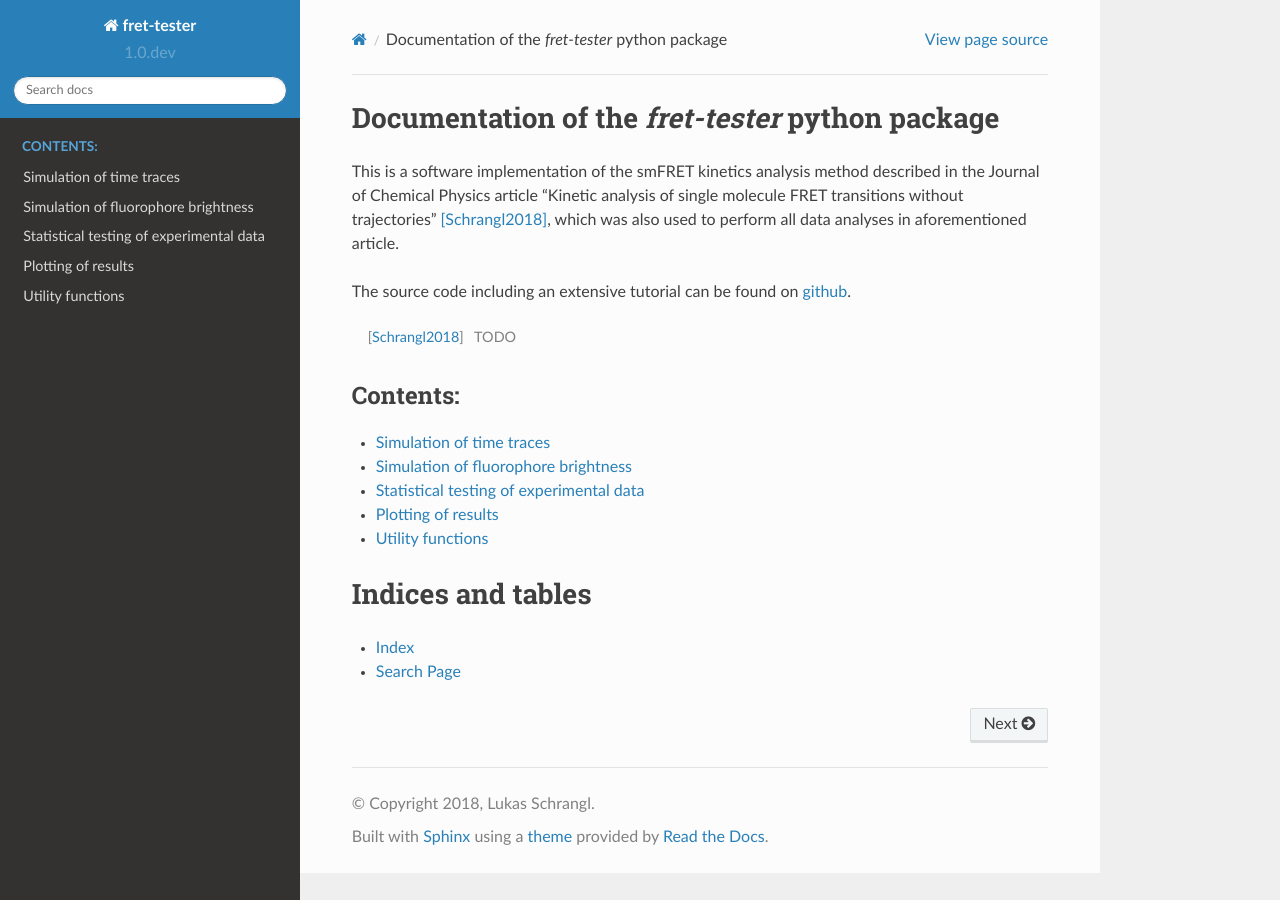
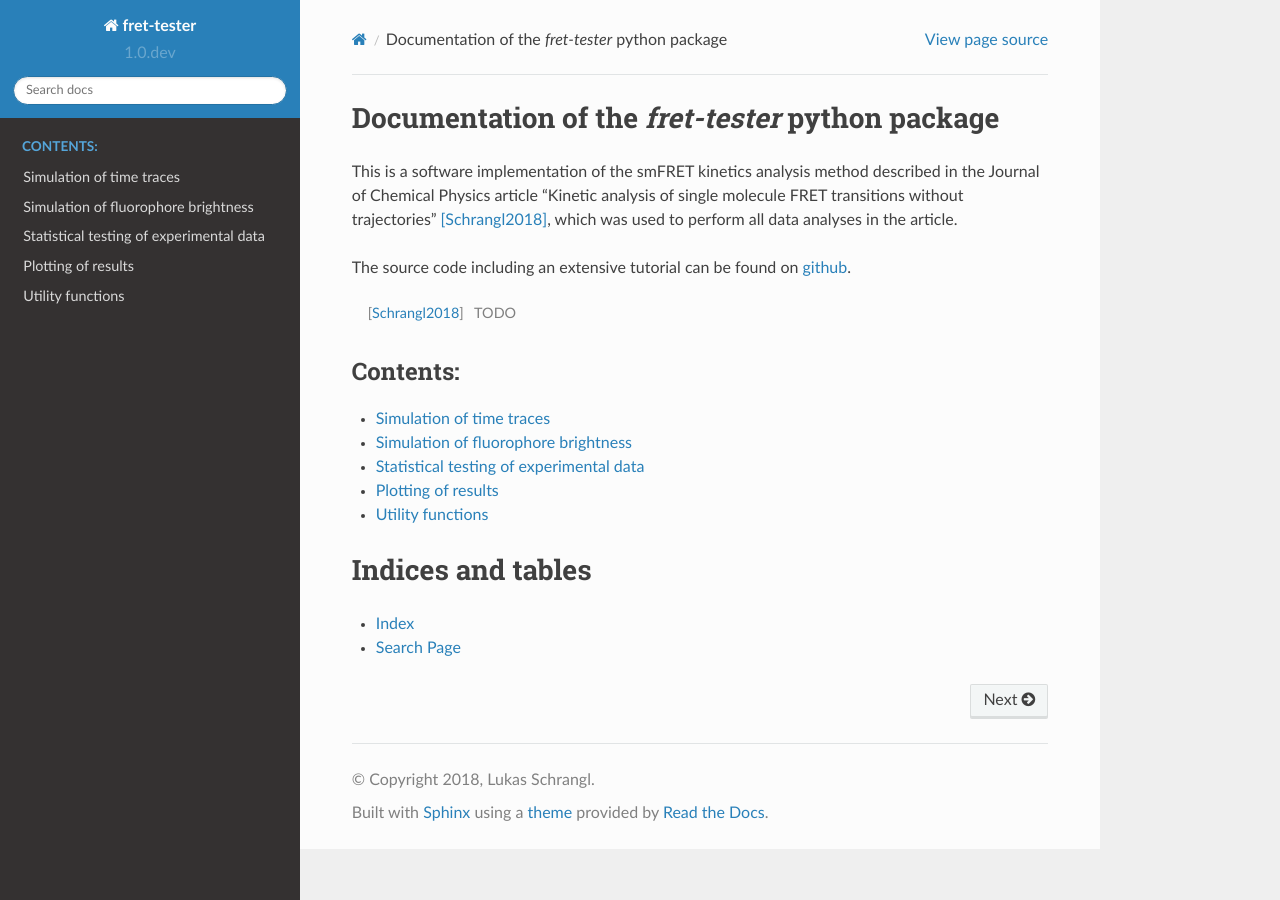
Before and after one commit to schuetzgroup/fret-tester, a Sphinx documentation site: the page built from doc/index.rst, in a window 1280 px wide. Built offline with Sphinx 7.4.7 and the Read the Docs theme 2.0.0, drawn with Linux system fonts in a browser that asks for light colours.

Commit message:
doc: Improve wording

```diff
--- a/doc/index.rst
+++ b/doc/index.rst
@@ -9,7 +9,7 @@ Documentation of the `fret-tester` python package
 This is a software implementation of the smFRET kinetics analysis method
 described in the Journal of Chemical Physics article “Kinetic analysis of
 single molecule FRET transitions without trajectories” [Schrangl2018]_, which
-was also used to perform all data analyses in aforementioned article.
+was used to perform all data analyses in the article.
 
 The source code including an extensive tutorial can be found on
 `github <https://github.com/schuetzgroup/fret-tester>`_.
```
